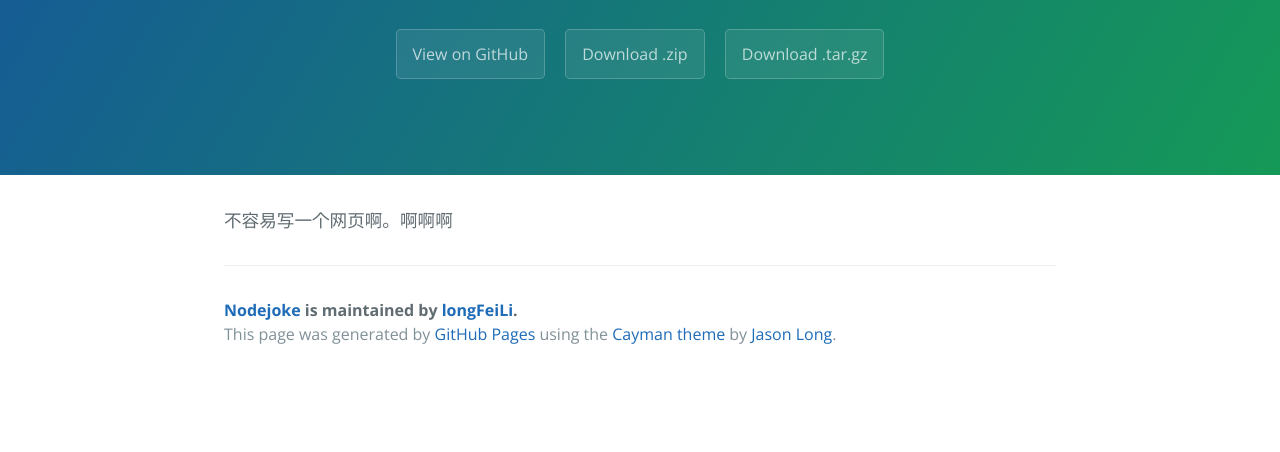
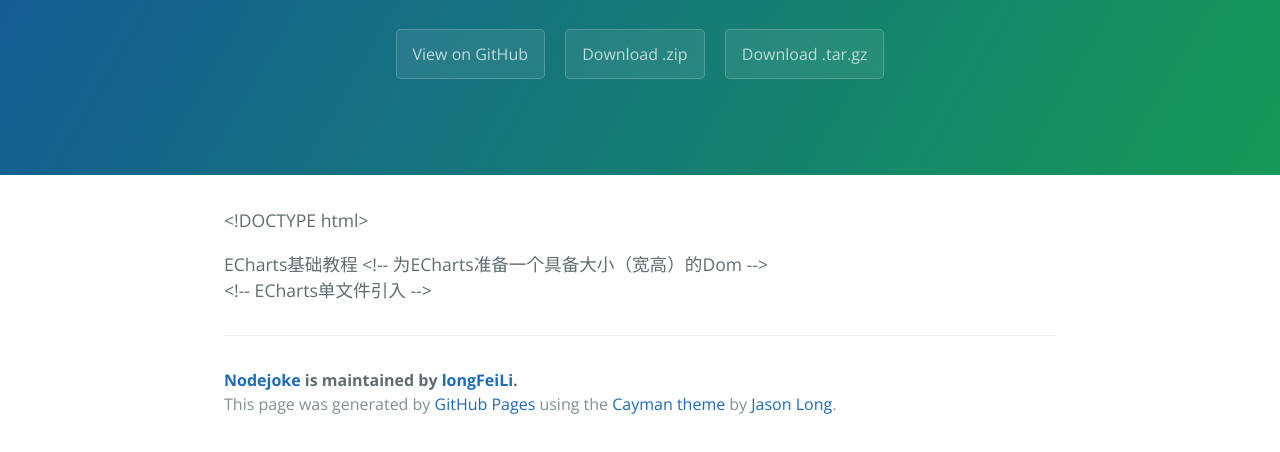
Before and after one commit to longFeiLi/nodeJoke, a plain HTML site: page index.html in a window 1280 px wide. Shown: the part 208-660 px from the top of the page. Drawn offline with nearby package versions, Linux system fonts and the light colour scheme.

Commit message:
Create gh-pages branch via GitHub

```diff
--- a/index.html
+++ b/index.html
@@ -19,7 +19,17 @@
     </section>
 
     <section class="main-content">
-      <p>不容易写一个网页啊。啊啊啊</p>
+      <p>&lt;!DOCTYPE html&gt;
+</p>
+
+    ECharts基础教程
+
+
+    &lt;!-- 为ECharts准备一个具备大小（宽高）的Dom --&gt;
+    <div id="main"></div>
+    &lt;!-- ECharts单文件引入 --&gt;
+
+
 
       <footer class="site-footer">
         <span class="site-footer-owner"><a href="https://github.com/longFeiLi/nodeJoke">Nodejoke</a> is maintained by <a href="https://github.com/longFeiLi">longFeiLi</a>.</span>
```
Also changed, not shown: params.json (+1 -1 lines).
